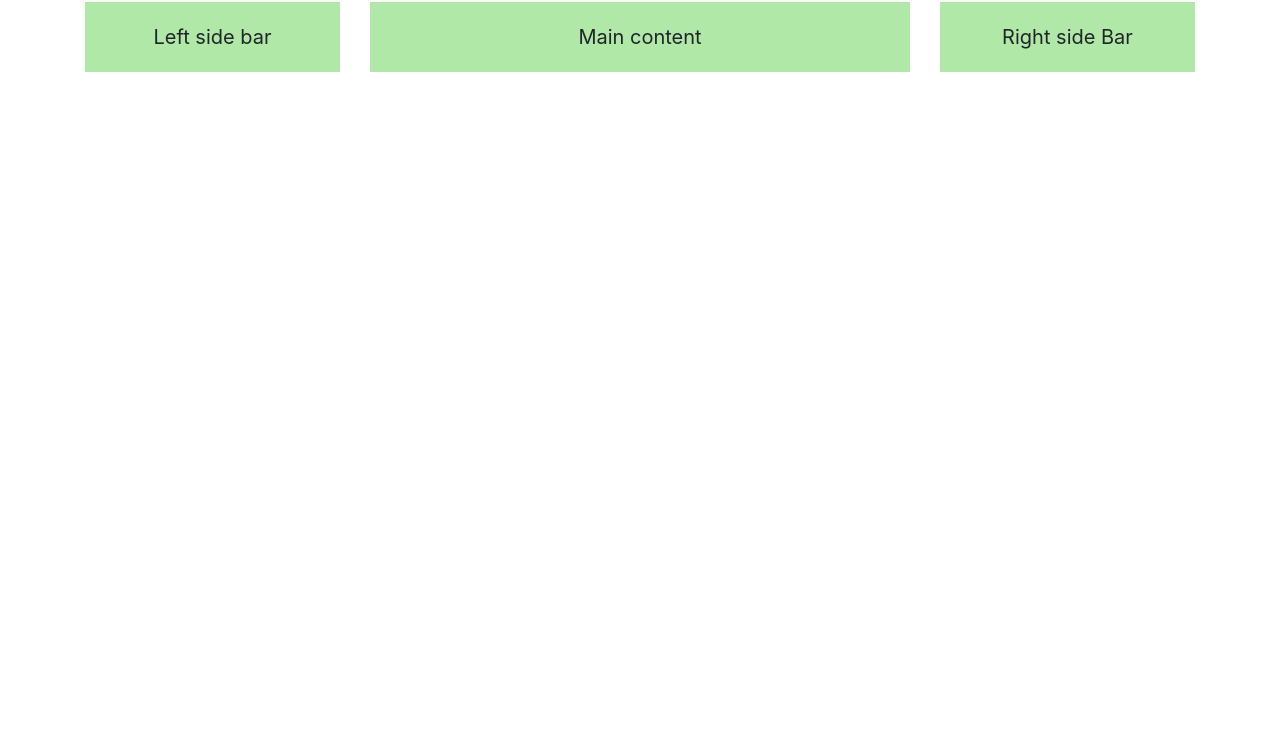
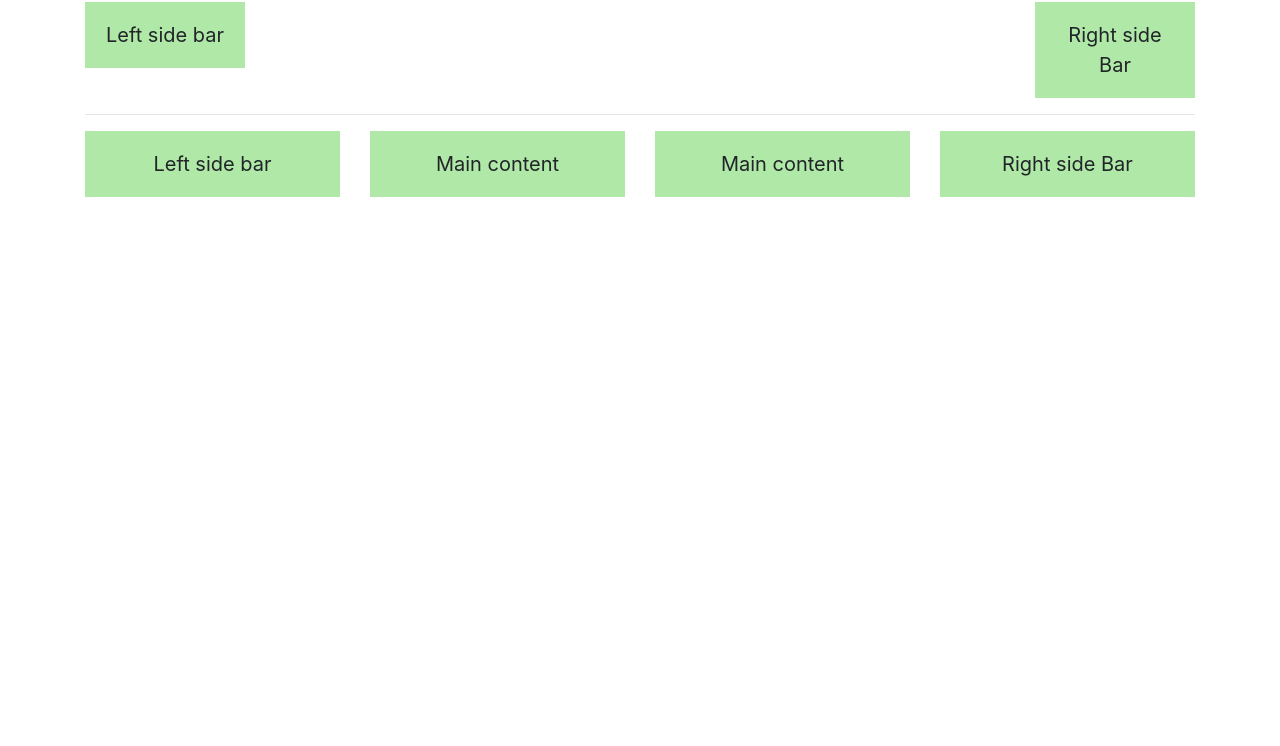
Before and after one commit to Prasangafdo/Bootstrap_Basic, a plain HTML site: page Grid System_1.html in a window 1280 px wide. Shown: the part 54-800 px from the top of the page. Drawn offline with nearby package versions, Linux system fonts and the light colour scheme.

Commit message:
Grid system offset

```diff
--- a/Grid System_1.html
+++ b/Grid System_1.html
@@ -5,7 +5,7 @@
     <meta http-equiv="X-UA-Compatible" content="IE=edge">
     <meta name="viewport" content="width=device-width, initial-scale=1">
     <!-- The above 3 meta tags *must* come first in the head; any other head content must come *after* these tags -->
-    <title>Grid System</title>
+    <title>Grid System offset</title>
 
     <!-- Bootstrap -->
     <link href="css/bootstrap.min.css" rel="stylesheet">
@@ -19,13 +19,24 @@
     <div class="container">
 
     <div class="row">
-    <div class="col-md-2 col-lg-3 col-sm-6"><!--Different sizes in different screen sizes-->
+      <div class="col-md-2"><!--Different sizes in different screen sizes-->
     <div class="customdiv">Left side bar</div></div>
-    <div class="col-md-8 col-lg-6 col-sm-6">
-    <div class="customdiv">Main content</div></div>
-    <div class="col-md-2 col-lg-3 col-sm-6">
+
+    <div class="col-md-2 offset-8"><!--Different sizes in different screen sizes-->
     <div class="customdiv">Right side Bar</div></div>
     </div>
+<hr/>
+    <div class="row">
+      <div class="col-md-2 col-lg-3 col-sm-6"><!--Different sizes in different screen sizes-->
+      <div class="customdiv">Left side bar</div></div>
+      <div class="col-md-8 col-lg-3 col-sm-3">
+        <div class="customdiv">Main content</div></div>
+      <div class="col-md-8 col-lg-3 col-sm-3">
+        <div class="customdiv">Main content</div></div>
+      <div class="col-md-2 col-lg-3 col-sm-6">
+      <div class="customdiv">Right side Bar</div></div>
+      </div>
+
     </div>
 
     <!-- jQuery (necessary for Bootstrap's JavaScript plugins) -->
--- a/css/myStyle.css
+++ b/css/myStyle.css
@@ -1,7 +1,7 @@
 .customdiv{
 text-align: center;
 background-color:rgba(127,219,112,0.61);
-padding:20px;
+padding:18px;
 font-size:20px;
 border-color:#000;
 border:thick;
```
